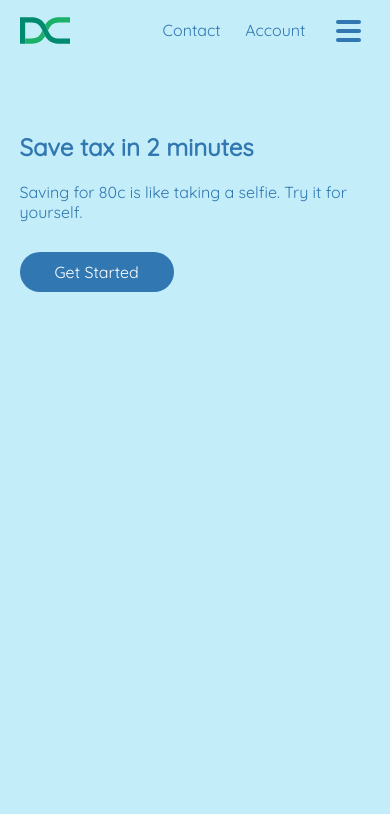
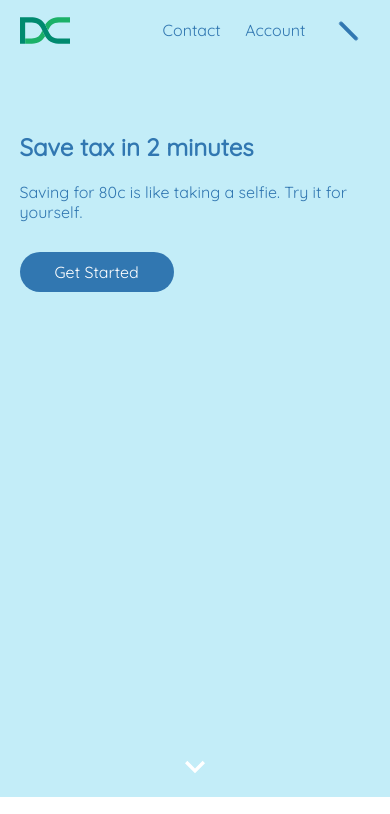
Before and after one commit to Liz454/html5-template, a plain HTML site: page index.html in a window 390 px wide. Both pictures are taken after a click on the element 348 px from the left and 31 px from the top of the page. Shown: the top 814 px of the page. Drawn offline with Linux system fonts and the light colour scheme.

Commit message:
changes to header and hamburger animation

```diff
--- a/index.html
+++ b/index.html
@@ -20,10 +20,11 @@
                 <h1 class="logo">
                     <a class="logo__title" href="#">Decent</a>
                 </h1>
-                <div id="hamburger" onClick="displayMenu()">
-                    <div class="bar1"></div>
-                    <div class="bar2"></div>
-                    <div class="bar3"></div>
+                <div id="hamburger">
+                    <div id="hb-bar1"></div>
+                    <div id="hb-bar2"></div>
+                    <div id="hb-bar3"></div>
+                    <!-- <div id="hb-bar4"></div> -->
                 </div>
                 <nav>
                     <h3>Main Navigation</h3>
@@ -39,7 +40,10 @@
                 <h2>Save tax in 2 minutes</h2>
                 <p class="margin-below">Saving for 80c is like taking a selfie. Try it for yourself.</p>
                 <a class="btn-primary" href="#">Get Started</a>
-                <button class="btn btn-arrow" onClick="scrollFunc('howItWorks')">arrow</button>
+                <div class="btn-arrow__container">
+                    <button class="btn btn-arrow__btn" onClick="scrollFunc('howItWorks')">arrow</button>
+                </div>
+
             </div>
         </section>
 
--- a/script.js
+++ b/script.js
@@ -5,14 +5,17 @@ function scrollFunc(elementId){
 }
 
 $(function() {
-
-    var myButton = $('.btn.btn-arrow')
-
     $('#hamburger').on('click', function(){
-        $(this).toggleClass('active');
-        myButton.fadeOut( "slow", function() {
-            // Animation complete.
-          });
+        // var bar1 = $("#hb-bar1");
+        // var bar2 = $("#hb-bar2");
+        // var bar3 = $("#hb-bar3");
+        // if (bar1.hasClass('bar1-animate') || bar1.hasClass('bar1-animate-reverse')){
+        //     bar1.toggleClass("bar1-animate bar1-animate-reverse");
+        // }else{
+        //     bar1.addClass("bar1-animate");
+        // }
+        $("#hb-bar1").toggleClass("bar1-animate");
+        $("#hb-bar2").toggleClass("bar2-animate");
+        $("#hb-bar3").toggleClass("bar3-animate");
     });
-
 });
--- a/stylesheet.less
+++ b/stylesheet.less
@@ -6,6 +6,9 @@
 
 
 // General styles
+.hidden{
+    display: none;
+}
 .link{
     color: @col--text;
     text-decoration: none;
@@ -32,7 +35,6 @@
 .container{
     max-width: 1000px;
     margin: auto;
-    //padding: 0 10px;
     width:90%;
 }
 .margin-below{
@@ -111,6 +113,46 @@ section, header{
             margin: 5px 0;
             border-radius: 2px;
         }
+        @keyframes bar1-animation{
+            95% {
+                transform: translate(0px, 9px);
+                background-color: @col--text;
+            }
+            100%{background-color: transparent}
+        }
+        .bar1-animate{
+            animation-name: bar1-animation;
+            animation-duration: 0.5s;
+            animation-fill-mode: forwards;
+        }
+        // .bar1-animate-reverse{
+        //     animation-name: bar1-animation;
+        //     animation-duration: 0.5s;
+        //     animation-fill-mode: backwards;
+        // }
+
+        @keyframes bar2-animation{
+            100% {transform: rotate(45deg)}
+        }
+        .bar2-animate{
+            animation-name: bar2-animation;
+            animation-delay: 0.5s;
+            animation-duration: 0.5s;
+            animation-fill-mode: forwards;
+        }
+
+        @keyframes bar3-animation{
+            95% {
+                transform: translate(0px, -9px);
+                background-color: @col--text;
+            }
+            100%{background-color: transparent}
+        }
+        .bar3-animate{
+            animation-name: bar3-animation;
+            animation-duration: 0.5s;
+            animation-fill-mode: forwards;
+        }
     }
     nav{
         float: right;
@@ -124,8 +166,9 @@ section, header{
     }
 }
 
+
 .header{
-    min-height: 85vh; //need to somehow minus navbar height
+    min-height: 80vh; //need to somehow minus navbar height
     background-color: @col--bg;
     color: @col--text;
     padding: 0;
@@ -134,18 +177,23 @@ section, header{
     @media screen and (min-width: 768px){
         padding-top: 80px;
     }
-    .btn-arrow{
+    .btn-arrow__container{
         width: inherit;
         max-width: 1000px;
-        background: transparent url("chevron-down.svg") center/40px no-repeat;
-        border: none;
-        display: block;
-        text-indent: -9999px;
-        transition: 0.1s;
         position: absolute;
-        bottom: 30px;
-    }
-    .btn-arrow:hover{
-        background-size: 50px;
+        bottom: 60px;
+        .btn-arrow__btn{
+           background: transparent url("chevron-down.svg") center/40px no-repeat;
+           border: none;
+           width: 40px;
+           padding: 10px 20px;
+           text-indent: -9999px;
+           display: block;
+           margin: auto;
+           transition: 0.1s;
+           &:hover{
+            background-size: 50px;
+            }
+        }
     }
 }
```
Also changed, not shown: stylesheet.css.
